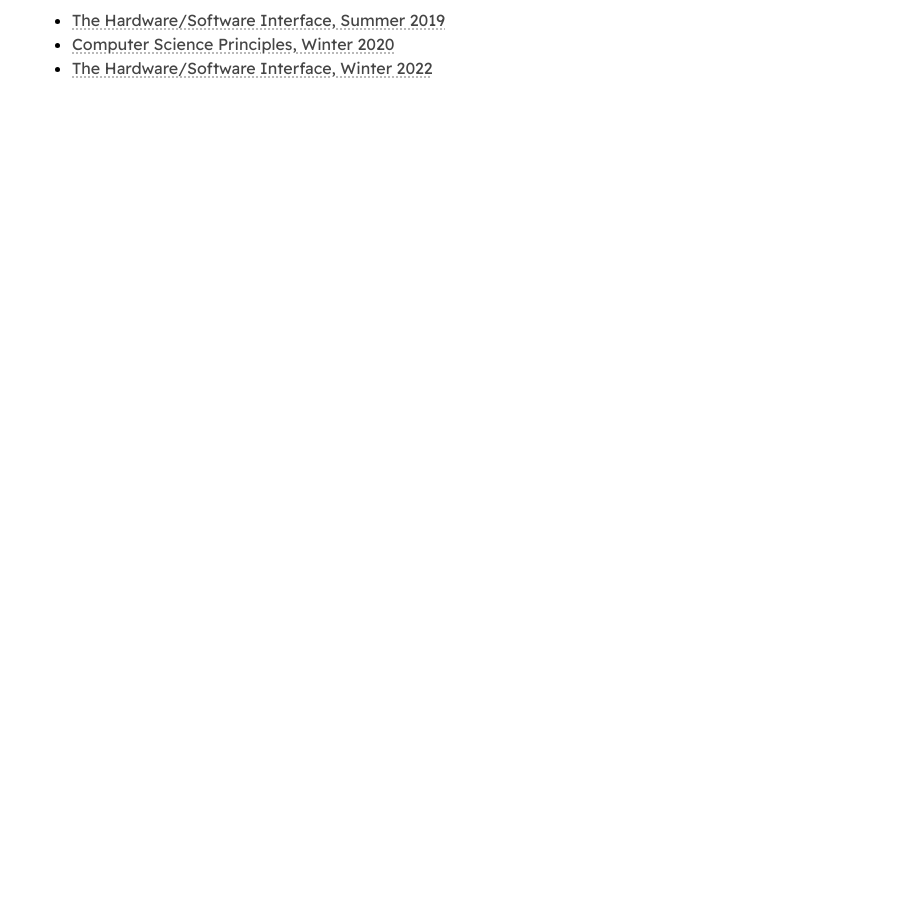
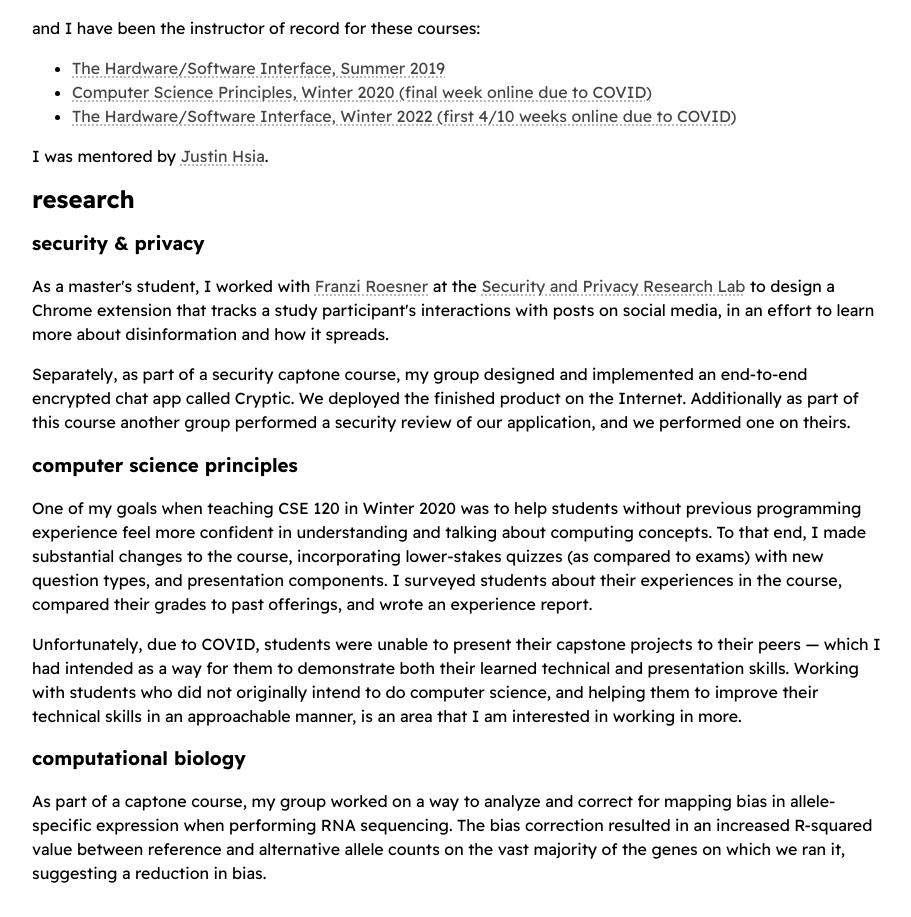
Before and after one commit to terabyte128/personal-website, a React (Create React App) app: page /academics in a window 1280 px wide. Shown: the part 495-1412 px from the top of the page, without its empty margins (183-1094 px from the left). Before the commit the page ends 800 px from the top, so only its background shows below. Built offline with nearby package versions, Linux system fonts and the light colour scheme.

Commit message:
Updates for 2022

```diff
--- a/src/pages/Academics.tsx
+++ b/src/pages/Academics.tsx
@@ -14,75 +14,132 @@ const Academics: FC = () => (
             </ExternalLink>{' '}
             in summer 2020.
         </p>
+        <h2>teaching</h2>
         <p>
-            My main academic focus at present is teaching, which I have done
-            mainly at the university level. I’ve worked as a TA for these
-            courses at UW:
+            My main academic focus is teaching, which I have done mainly at the
+            university level. I’ve worked as a TA for these courses at UW:
         </p>
         <ul>
             <li>
-                <a href="https://courses.cs.washington.edu/courses/cse351/17au/">
+                <ExternalLink href="https://courses.cs.washington.edu/courses/cse351/17au/">
                     The Hardware/Software Interface, Autumn 2017
-                </a>
+                </ExternalLink>
             </li>
             <li>
-                <a href="https://courses.cs.washington.edu/courses/cse120/18wi/">
+                <ExternalLink href="https://courses.cs.washington.edu/courses/cse120/18wi/">
                     Computer Science Principles, Winter 2018
-                </a>
+                </ExternalLink>
             </li>
             <li>
-                <a href="https://courses.cs.washington.edu/courses/cse351/18sp/">
+                <ExternalLink href="https://courses.cs.washington.edu/courses/cse351/18sp/">
                     The Hardware/Software Interface, Spring 2018
-                </a>
+                </ExternalLink>
             </li>
             <li>
-                <a href="https://courses.cs.washington.edu/courses/cse120/19wi/">
+                <ExternalLink href="https://courses.cs.washington.edu/courses/cse120/19wi/">
                     Computer Science Principles, Winter 2019
-                </a>
+                </ExternalLink>
             </li>
             <li>
-                <a href="https://courses.cs.washington.edu/courses/cse351/19sp/">
+                <ExternalLink href="https://courses.cs.washington.edu/courses/cse351/19sp/">
                     The Hardware/Software Interface, Spring 2019
-                </a>
+                </ExternalLink>
             </li>
             <li>
-                <a href="https://courses.cs.washington.edu/courses/cse401/19au/">
+                <ExternalLink href="https://courses.cs.washington.edu/courses/cse401/19au/">
                     Introduction to Compiler Construction, Autumn 2019
-                </a>
+                </ExternalLink>
             </li>
             <li>
-                <a href="https://courses.cs.washington.edu/courses/cse484/20sp">
+                <ExternalLink href="https://courses.cs.washington.edu/courses/cse484/20sp">
                     Computer Security, Spring 2020 (online due to COVID)
-                </a>
+                </ExternalLink>
             </li>
             <li>
-                <a href="https://courses.cs.washington.edu/courses/cse351/20su/">
+                <ExternalLink href="https://courses.cs.washington.edu/courses/cse351/20su/">
                     The Hardware/Software Interface, Summer 2020 (online due to
                     COVID)
-                </a>
+                </ExternalLink>
+            </li>
+        </ul>
+        <p>and I have been the instructor of record for these courses:</p>
+        <ul>
+            <li>
+                <ExternalLink href="https://courses.cs.washington.edu/courses/cse351/19su/">
+                    The Hardware/Software Interface, Summer 2019
+                </ExternalLink>
+            </li>
+            <li>
+                <ExternalLink href="https://courses.cs.washington.edu/courses/cse120/20wi/">
+                    Computer Science Principles, Winter 2020 (final week online
+                    due to COVID)
+                </ExternalLink>
+            </li>
+            <li>
+                <ExternalLink href="https://courses.cs.washington.edu/courses/cse351/22wi/">
+                    The Hardware/Software Interface, Winter 2022 (first 4/10
+                    weeks online due to COVID)
+                </ExternalLink>
             </li>
         </ul>
         <p>
-            and I have been (or will be) the instructor of record for these
-            courses:
+            I was mentored by{' '}
+            <ExternalLink href="https://homes.cs.washington.edu/~jhsia/">
+                Justin Hsia
+            </ExternalLink>
+            .
         </p>
-        <ul>
-            <li>
-                <a href="https://courses.cs.washington.edu/courses/cse351/19su/">
-                    The Hardware/Software Interface, Summer 2019
-                </a>
-            </li>
-            <li>
-                <a href="https://courses.cs.washington.edu/courses/cse120/20wi/">
-                    Computer Science Principles, Winter 2020
-                </a>
-            </li>
-            <li>
-                <ExternalLink href="https://courses.cs.washington.edu/courses/cse351/22wi/">
-                    The Hardware/Software Interface, Winter 2022
-                </ExternalLink>
-            </li>
-        </ul>
+        <h2>research</h2>
+        <h3>security & privacy</h3>
+        <p>
+            As a master's student, I worked with{' '}
+            <ExternalLink href="https://www.franziroesner.com">
+                Franzi Roesner
+            </ExternalLink>{' '}
+            at the{' '}
+            <ExternalLink href="https://seclab.cs.washington.edu/research/">
+                Security and Privacy Research Lab
+            </ExternalLink>{' '}
+            to design a Chrome extension that tracks a study participant's
+            interactions with posts on social media, in an effort to learn more
+            about disinformation and how it spreads.
+        </p>
+        <p>
+            Separately, as part of a security captone course, my group designed
+            and implemented an end-to-end encrypted chat app called Cryptic. We
+            deployed the finished product on the Internet. Additionally as part
+            of this course another group performed a security review of our
+            application, and we performed one on theirs.
+        </p>
+        <h3>computer science principles</h3>
+        <p>
+            One of my goals when teaching CSE 120 in Winter 2020 was to help
+            students without previous programming experience feel more confident
+            in understanding and talking about computing concepts. To that end,
+            I made substantial changes to the course, incorporating lower-stakes
+            quizzes (as compared to exams) with new question types, and
+            presentation components. I surveyed students about their experiences
+            in the course, compared their grades to past offerings, and wrote an
+            experience report.
+        </p>
+        <p>
+            Unfortunately, due to COVID, students were unable to present their
+            capstone projects to their peers &mdash; which I had intended as a
+            way for them to demonstrate both their learned technical and
+            presentation skills. Working with students who did not originally
+            intend to do computer science, and helping them to improve their
+            technical skills in an approachable manner, is an area that I am
+            interested in working in more.
+        </p>
+        <h3>computational biology</h3>
+        <p>
+            As part of a captone course, my group worked on a way to analyze and
+            correct for mapping bias in allele-specific expression when
+            performing RNA sequencing. The bias correction resulted in an
+            increased R-squared value between reference and alternative allele
+            counts on the vast majority of the genes on which we ran it,
+            suggesting a reduction in bias.
+        </p>
     </>
 );
 
--- a/src/pages/Hobbies.tsx
+++ b/src/pages/Hobbies.tsx
@@ -50,6 +50,26 @@ const Hobbies: FC = () => (
                 half-marathon. I was pretty sore the next day.
             </p>
         </CollapsingSection>
+        <CollapsingSection title="kombucha">
+            <i>oh no, I'm becoming a stereotype!</i>
+            <p>
+                I started brewing kombucha in early 2022 after getting a little
+                bored of sourdough. My favorite flavor right now is lemon,
+                ginger, and mixed berries. I also recently tried making{' '}
+                <a href="https://brewbuch.com/how-to-make-hard-kombucha/">
+                    hard kombucha
+                </a>
+                , which actually worked pretty well!
+            </p>
+        </CollapsingSection>
+        <CollapsingSection title="knitting">
+            <p>
+                I recently started knitting, originally as a way to keep myself
+                from getting too distracted during work meetings. I'm a pretty
+                fidgety person so it's a great way to keep my hands busy. I'm
+                currently making a scarf!
+            </p>
+        </CollapsingSection>
         <CollapsingSection title="music">
             <p>
                 I've been playing the guitar since middle school, though I've
--- a/src/pages/Home.tsx
+++ b/src/pages/Home.tsx
@@ -21,7 +21,14 @@ const Home: FC = () => {
                     </ExternalLink>
                     .
                 </p>
-                <p>Right now I'm living and working in Seattle.</p>
+                <p>
+                    I currently live and work in Seattle. I'm a software
+                    engineer at{' '}
+                    <ExternalLink href="https://www.extrahop.com">
+                        ExtraHop
+                    </ExternalLink>
+                    , designing and building cloud software and infrastructure.
+                </p>
                 <p>
                     On this site, you may find interesting things about me, an
                     overview of my{' '}
```
